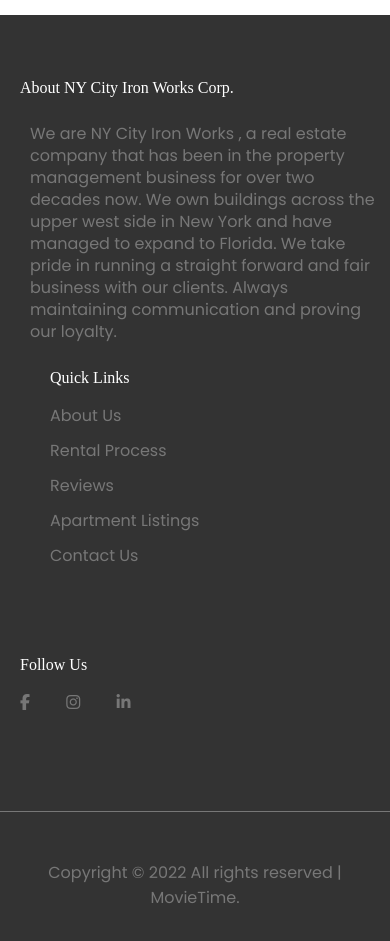
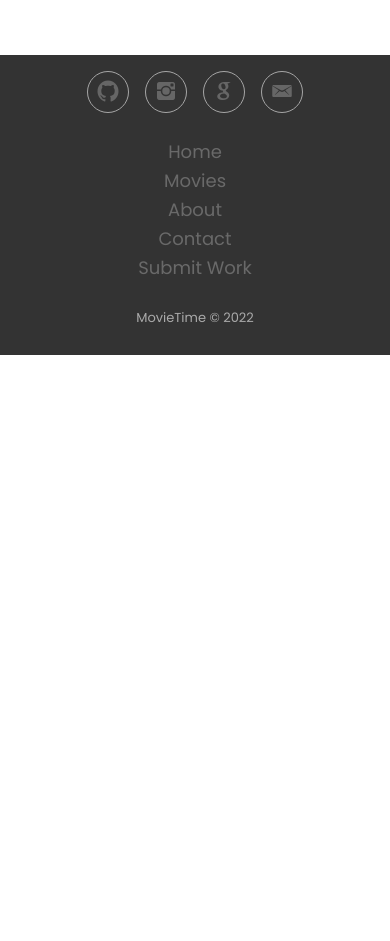
Before and after one commit to danieleyny/MovieTime, a plain HTML site: page index.html in a window 390 px wide. Shown: the part 2111-3052 px from the top of the page. After the commit the page ends 2466 px from the top, so only its background shows below. Drawn offline with nearby package versions, Linux system fonts and the light colour scheme.

Commit message:
footer updated and replaced

```diff
--- a/assets/css/style.css
+++ b/assets/css/style.css
@@ -500,152 +500,7 @@ h4 {
 
 /* start: footer styles */
 
-footer {
-  background: #333;
-  padding: 8rem 0;
-  color: #777;
-}
 
-footer .flex {
-  padding-bottom: 6rem;
-  border-bottom: 1px solid #777;
-}
-h5 {
-  font-size: 1rem;
-  font-family: "Playfair Display", serif;
-}
-
-footer h5 {
-  color: #fff;
-  margin-bottom: 1rem;
-  font-weight: 300;
-}
-
-footer h5.follow-us {
-  margin-top: 1rem;
-}
-
-footer .footer-about {
-  width: 47%;
-}
-
-footer .footer-about p {
-  width: 65%;
-
-}
-
-footer .footer-quick-links {
-  width: 16%;
-  margin: 30px;
-
-}
-
-footer .footer-quick-links ul {
-  list-style-type: none;
-  padding: 0;
-  margin: 0;
-
-}
-
-footer .footer-quick-links ul li {
-  margin: 10px 0;
-}
-
-footer .footer-quick-links ul li a {
-  color: #777;
-  text-decoration: none;
-}
-
-footer .footer-quick-links ul li a:hover {
-  color: #fff;
-  transition: .5s;
-}
-
-footer .footer-subscribe {
-  width: 35%;
-
-}
-
-#subscribe-container {
-  position: relative;
-}
-
-footer .footer-subscribe input {
-  border-radius: 30px;
-  height: 43px;
-  font-family: "Roboto", "Helvetica", "Sans-serif";
-  border: 1px solid #6c757d;
-  background-color: transparent;
-  font-size: 1rem;
-  padding: 10px;
-  color: #fff;
-  box-sizing: border-box;
-  width: 80%;
-}
-
-footer button.right-rounded {
-  border-top-right-radius: 30px;
-  border-bottom-right-radius: 30px;
-  background: #00aeef;
-  font-size: 16px;
-  color: #000;
-  padding: 10px 30px 9px;
-  line-height: 1.5;
-  cursor: pointer;
-  border: none;
-  position: absolute;
-  right: 0;
-}
-
-footer button.right-rounded:hover {
-  background: #fff;
-
-}
-
-footer .footer-subscribe ul {
-  list-style-type: none;
-  padding: 0;
-  margin: 0;
-}
-
-footer .footer-subscribe ul li {
-  display: inline-block;
-  margin: 0 16px;
-}
-
-footer .footer-subscribe ul li:first-child {
-  margin-left: 0;
-}
-
-footer .footer-subscribe ul li a {
-  text-decoration: none;
-  color: #777;
-}
-
-footer .footer-subscribe ul li a:hover {
-  color: #fff;
-  transition: .5s;
-}
-
-footer small {
-  margin-top: 3rem;
-  font-size: 1rem;
-  display: block;
-  text-align: center;
-  padding: 0 20px;
-}
-
-footer small a {
-  color: #777;
-  text-decoration: none;
-}
-
-footer small a:hover {
-  color: #fff;
-
-}
-
-/* end: footer styles */
 
 /* start: media queries */
 
@@ -746,29 +601,7 @@ footer small a:hover {
   #form-container {
     padding: 2rem;
   }
-  footer {
-    padding: 6rem 0;
-  }
-  footer .flex {
-    flex-wrap: wrap;
-  }
-  footer .flex>div {
-    width: 100%;
-    margin-top: 1rem;
-  }
-  footer .flex>div:first-child {
-    margin-top: 0;
-  }
-  footer .footer-about p {
-    font-size: 1rem;
-    width: 100%;
-  }
-  footer .footer-subscribe input {
-    width: 90%;
-  }
-  footer h5.follow-us {
-    margin-top: 2rem;
-  }
+
 }
 
 @media (max-width: 575px) {
@@ -903,7 +736,89 @@ footer small a:hover {
 
 
 
+/* Footer */
+.footer-basic {
+  padding:40px 0px 0px 0px;
+  background-color:#ffffff;
+  color:#4b4c4d;
+}
 
+.footer-basic ul {
+  padding:0;
+  list-style:none;
+  text-align:center;
+  font-size:18px;
+  line-height:1.6;
+  margin-bottom:0;
+}
+
+.footer-basic li {
+  padding:0 10px;
+}
+
+.footer-basic ul a {
+  color:inherit;
+  text-decoration:none;
+  opacity:0.8;
+}
+
+.footer-basic ul a:hover {
+  color: rgba(134, 188, 234, 0.888);
+}
+
+.footer-basic .social {
+  text-align:center;
+  padding-bottom:25px;
+}
+
+.footer-basic .social > a {
+  font-size:24px;
+  width:40px;
+  height:40px;
+  line-height:40px;
+  display:inline-block;
+  text-align:center;
+  border-radius:50%;
+  border:1px solid #ccc;
+  margin:0 8px;
+  color:inherit;
+  opacity:0.75;
+}
+
+.footer-basic .social > a:hover {
+ color:rgba(134, 188, 234, 0.888);
+ border-color: rgba(134, 188, 234, 0.888);
+}
+
+.footer-basic .copyright {
+  margin-top:15px;
+  text-align:center;
+  font-size:13px;
+  color:#aaa;
+  margin-bottom:0;
+}
+
+footer {
+  background: #333;
+  padding: 6rem 0;
+  color: #777;
+}
+
+@media (max-width: 450px){
+  footer {
+    background: #333;
+    padding: 1rem 0;
+    color: #777;
+  }
+}
+
+h5 {
+  font-size: 1rem;
+  font-family: "Playfair Display", serif;
+}
+
+
+/* Footer End */
 
 
 
--- a/index.html
+++ b/index.html
@@ -10,7 +10,7 @@
   <link rel="stylesheet" type="text/css" href="https://cdn.jsdelivr.net/npm/slick-carousel@1.8.1/slick/slick.css" />
   <link href="./assets/css/style.css" type="text/css" rel="Stylesheet" />
   <link rel="shortcut icon" href="assets/images/nycityworkslogo.png"/>
-
+  <link rel="stylesheet" href="https://cdnjs.cloudflare.com/ajax/libs/ionicons/2.0.1/css/ionicons.min.css">
   <link rel="icon" type="image/png" href="./assets/images/Movie Time.png">
   <script src="https://cdnjs.cloudflare.com/ajax/libs/jquery/3.2.1/jquery.min.js"></script>
   <script src="https://kit.fontawesome.com/95dc93da07.js"></script>
@@ -178,42 +178,21 @@
 
 
 
+    <div class="footer-basic">
+      <footer>
+          <div class="social"><a href="https://github.com/danieleyny"><i class="icon ion-social-github"></i></a><a href="https://www.instagram.com/danieleyny/"><i class="icon ion-social-instagram"></i></a><a href="https://danieleyny.github.io/Nophel/index.html#home"><i class="icon ion-social-google"></i></a><a href="mailto:danieleyny@gmail"><i class="icon ion-email"></i></a></div>
+          <ul class="list-inline">
+              <li class="list-inline-item"><a href="index.html">Home</a></li>
+              <li class="list-inline-item"><a href="movies.html">Movies</a></li>
+              <li class="list-inline-item"><a href="about.html">About</a></li>
+              <li class="list-inline-item"><a href="contact.html">Contact</a></li>
+              <li class="list-inline-item"><a href="Submissions.html">Submit Work</a></li>
+          </ul>
+          <p class="copyright">MovieTime © 2022</p>
+      </footer>
+  </div>
 
 
-  <footer>
-    <div class="flex container5">
-      <div class="footer-about">
-        <h5>About NY City Iron Works Corp.</h5>
-        <p>We are NY City Iron Works , a real estate company that has been in the property management business for over two decades now. We own buildings across the upper west side in New York and have managed to expand to Florida. We take pride in running a straight forward and fair business with our clients. Always maintaining communication and proving our loyalty.</p>
-      </div>
-
-      <div class="footer-quick-links">
-        <h5>Quick Links</h5>
-        <ul>
-          <li><a href="about.html">About Us</a></li>
-          <li><a href="about.html">Rental Process</a></li>
-          <li><a href="about.html">Reviews</a></li>
-          <li><a href="properties.html">Apartment Listings</a></li>
-          <li><a href="contact.html">Contact Us</a></li>
-        </ul>
-      </div>
-
-      <div class="footer-subscribe">
-
-
-        <h5 class="follow-us">Follow Us</h5>
-        <ul>
-          <li><a href="https://www.facebook.com/daniel.eyny"><span class="fab fa-facebook-f"></span></a></li>
-          <li><a href="https://www.instagram.com/danieleyny/?hl=en"><span class="fab fa-instagram"></span></a></li>
-          <li><a href="https://www.linkedin.com/in/daniel-eyny"><span class="fab fa-linkedin-in"></span></a></li>
-        </ul>
-      </div>
-    </div>
-
-    <small>
-      Copyright &copy; 2022 All rights reserved | MovieTime.
-    </small>
-  </footer>
 </body>
 
 
```
Also changed, not shown: contact.html (+13 -33 lines), movies.html (+12 -32 lines).
